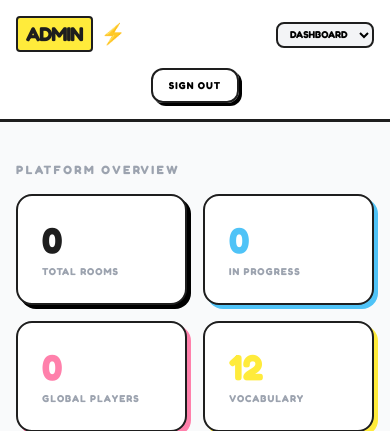
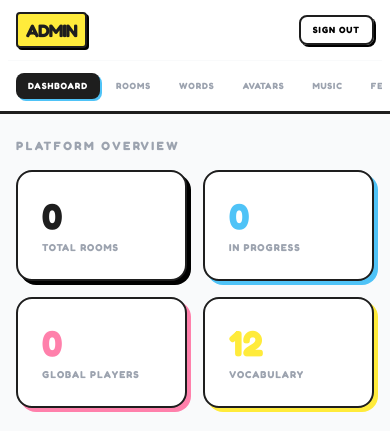
Before and after one commit to iryonic/drawguessphp, a PHP site: page /admin/index.php in a window 390 px wide. Shown: the top 431 px of the page. Run offline with PHP 8.4, Linux system fonts and the light colour scheme; the visitor is signed in with stand-in values (Sample User, id 1); data comes from the database, SQL or seed files in the repository; data that the repository does not hold is empty; some libraries are stand-ins or nearby versions.

Commit message:
style: modernize admin nav bar with horizontal scroll for mobile

```diff
--- a/admin/nav.php
+++ b/admin/nav.php
@@ -1,11 +1,19 @@
-<nav class="bg-white border-b-[3px] border-ink mb-10 sticky top-0 z-50">
-    <div class="container mx-auto px-4 flex flex-col sm:flex-row justify-between items-center py-4">
-        <div class="flex items-center gap-8 w-full sm:w-auto justify-between sm:justify-start">
-            <h1 class="text-xl font-black text-ink tracking-tighter flex items-center gap-2">
-                <span class="bg-pop-yellow px-2 py-0.5 rounded border-2 border-ink">ADMIN</span> ⚡
+<nav class="bg-white border-b-[3.5px] border-ink mb-6 sm:mb-10 sticky top-0 z-50">
+    <div class="container mx-auto px-4">
+        <div class="flex items-center justify-between py-3 sm:py-4">
+            <h1 class="text-lg sm:text-xl font-black text-ink tracking-tighter flex items-center gap-2 shrink-0">
+                <span class="bg-pop-yellow px-2 py-0.5 rounded border-2 border-ink shadow-[2px_2px_0px_#000]">ADMIN</span>
             </h1>
 
-            <div class="hidden md:flex items-center gap-1">
+            <div class="flex items-center gap-2 sm:gap-4">
+                <a href="<?= APP_ROOT ?>admin/auth.php?logout=1" class="border-2 border-ink px-3 sm:px-4 py-1.5 sm:py-2 rounded-lg sm:rounded-xl font-black text-[9px] sm:text-[10px] uppercase tracking-widest hover:bg-pop-red active:translate-y-0.5 transition-all shadow-[2px_2px_0px_#000] sm:shadow-[3px_3px_0px_#000]">
+                    Sign Out
+                </a>
+            </div>
+        </div>
+
+        <!-- Horizontal Scroll Nav for All Screens (Modern) -->
+        <div class="flex items-center gap-1 overflow-x-auto pb-3 -mx-2 px-2 no-scrollbar border-t border-gray-50 pt-3">
             <?php
             $current = basename($_SERVER['PHP_SELF']);
             $links = [
@@ -20,31 +28,15 @@
             foreach($links as $file => $meta):
                 $active = ($current == $file);
             ?>
-                <a href="<?= APP_ROOT . $meta[1] ?>" class="px-4 py-2 rounded-xl text-xs font-black uppercase tracking-widest transition-all <?= $active ? 'bg-ink text-white' : 'text-gray-400 hover:text-ink hover:bg-gray-100' ?>">
+            <a href="<?= APP_ROOT . $meta[1] ?>" class="whitespace-nowrap px-3 sm:px-4 py-1.5 sm:py-2 rounded-lg sm:rounded-xl text-[9px] sm:text-[10px] font-black uppercase tracking-widest transition-all <?= $active ? 'bg-ink text-white shadow-[2px_2px_0px_#4fc3f7]' : 'text-gray-400 hover:text-ink hover:bg-gray-50' ?>">
                 <?= $meta[0] ?>
             </a>
             <?php endforeach; ?>
         </div>
-
-            <!-- Mobile Menu Toggle (Simplified for now) -->
-            <div class="md:hidden">
-                 <select onchange="window.location.href=this.value" class="bg-gray-100 border-2 border-ink text-[10px] font-black uppercase px-2 py-1 rounded-lg">
-                     <option value="<?= APP_ROOT ?>admin" <?= $current=='index.php'?'selected':'' ?>>Dashboard</option>
-                     <option value="<?= APP_ROOT ?>admin/rooms" <?= $current=='rooms.php'?'selected':'' ?>>Rooms</option>
-                     <option value="<?= APP_ROOT ?>admin/words" <?= $current=='words.php'?'selected':'' ?>>Words</option>
-                     <option value="<?= APP_ROOT ?>admin/avatars" <?= $current=='avatars.php'?'selected':'' ?>>Avatars</option>
-                     <option value="<?= APP_ROOT ?>admin/music" <?= $current=='music.php'?'selected':'' ?>>Music</option>
-                     <option value="<?= APP_ROOT ?>admin/feedbacks" <?= $current=='feedbacks.php'?'selected':'' ?>>Feedbacks</option>
-                     <option value="<?= APP_ROOT ?>admin/profile" <?= $current=='profile.php'?'selected':'' ?>>Profile</option>
-                 </select>
-            </div>
-        </div>
-
-        <div class="flex items-center gap-4 mt-4 sm:mt-0">
-            <div class="h-8 w-[2px] bg-gray-100 hidden sm:block"></div>
-            <a href="<?= APP_ROOT ?>admin/auth.php?logout=1" class="border-2 border-ink px-4 py-2 rounded-xl font-black text-[10px] uppercase tracking-widest hover:bg-pop-red active:translate-y-0.5 transition-all shadow-[3px_3px_0px_#000]">
-                Sign Out
-            </a>
-        </div>
     </div>
 </nav>
+
+<style>
+    .no-scrollbar::-webkit-scrollbar { display: none; }
+    .no-scrollbar { -ms-overflow-style: none; scrollbar-width: none; }
+</style>
```
Lines whose indentation alone changed are shown as unchanged.
